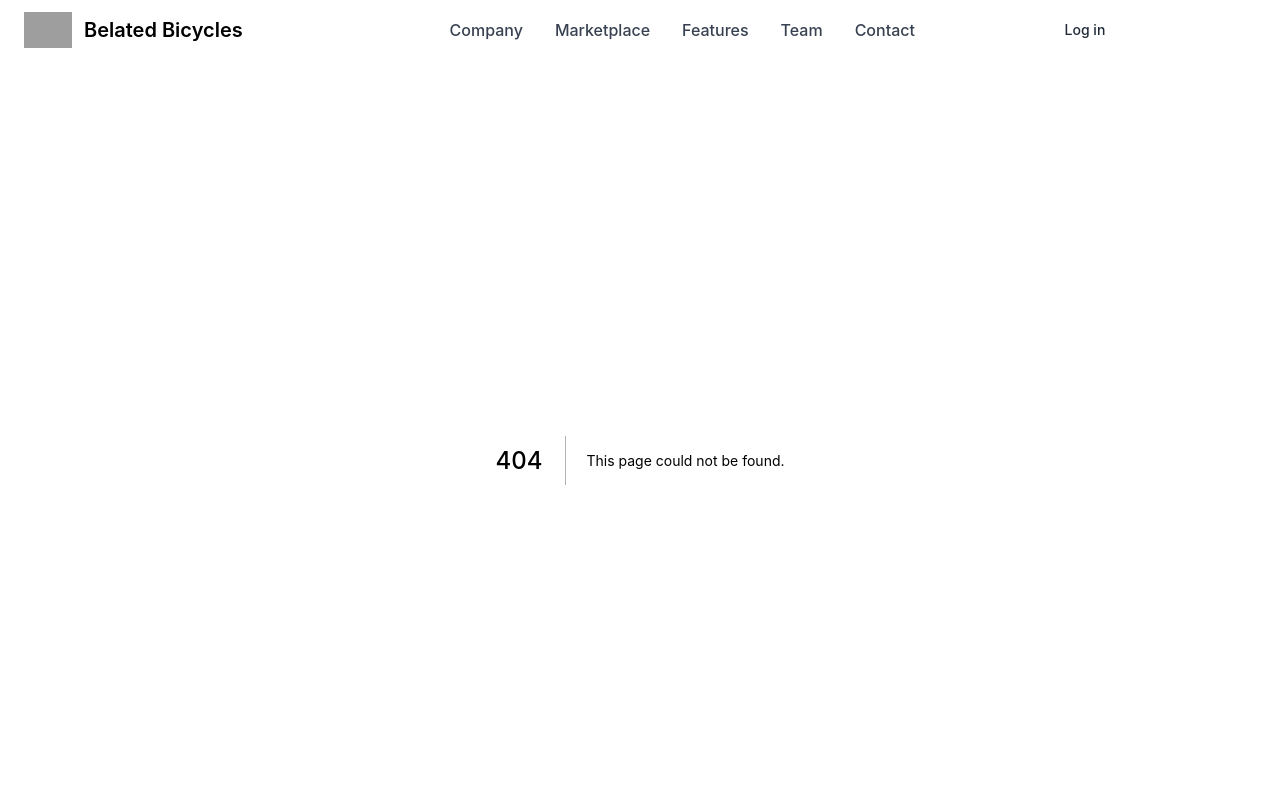
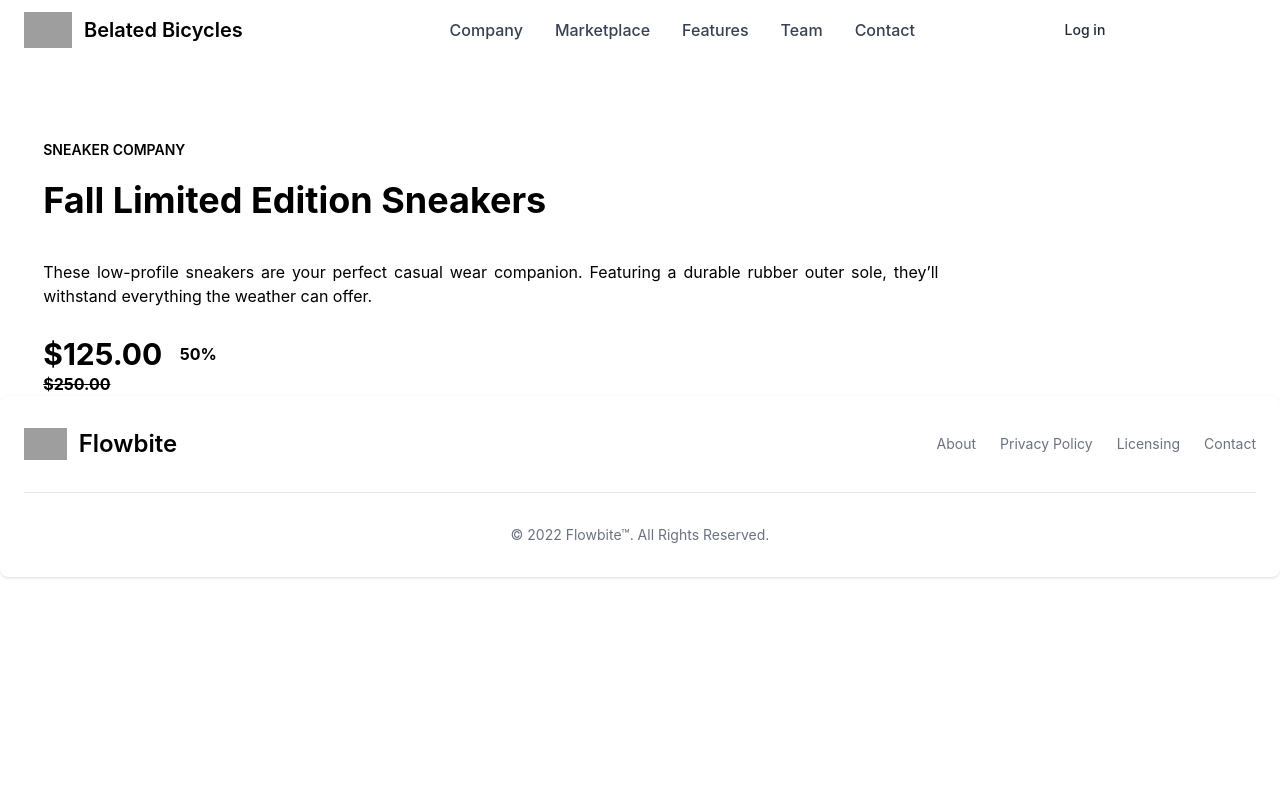
Before and after one commit to jchapps/next.js-shopify-store, a Next.js app: page /products/1 in a window 1280 px wide. Before the commit this address had no page. Shown: the top 800 px of the page. Built offline with nearby package versions, Linux system fonts and the light colour scheme; grey boxes are pictures that could not be loaded.

Commit message:
product show page

```diff
--- a/pages/index.js
+++ b/pages/index.js
@@ -4,7 +4,6 @@ import styles from "../styles/Home.module.css";
 import Navbar from "../components/Navbar";
 import Footer from "../components/Footer";
 import { formatPrice, storefront } from "../utils";
-import link from "next/link";
 import Link from "next/link";
 
 const staticProducts = [];
@@ -17,17 +16,13 @@ export default function Homepage({ products }) {
         <h2 className="text-2xl font-bold tracking-tight text-gray-900">
           Our Products
         </h2>
-
         <div className="mt-6 grid grid-cols-1 gap-y-10 gap-x-6 sm:grid-cols-2 lg:grid-cols-4 xl:gap-x-8">
           {products.edges.map((item) => {
             const product = item.node;
             const image = product.images.edges[0].node;
             return (
-              <div
-                key={product.handle}
-                href={`/products/${product.handle}`}
-                className="group relative"
-              >
+              <Link key={product.handle} href={`/products/${product.handle}`}>
+                <div className="group relative">
                   <div className="min-h-80 aspect-w-1 aspect-h-1 w-full overflow-hidden rounded-md bg-gray-200 group-hover:opacity-75 lg:aspect-none lg:h-80">
                     <img
                       src={image.transformedSrc}
@@ -39,7 +34,10 @@ export default function Homepage({ products }) {
                     <div>
                       <h3 className="text-sm text-gray-700">
                         <a href={product.href}>
-                        <span aria-hidden="true" className="absolute inset-0" />
+                          <span
+                            aria-hidden="true"
+                            className="absolute inset-0"
+                          />
                           {product.title}
                         </a>
                       </h3>
@@ -53,6 +51,7 @@ export default function Homepage({ products }) {
                     </p>
                   </div>
                 </div>
+              </Link>
             );
           })}
         </div>
--- /dev/null
+++ b/pages/products/[handle].js
@@ -0,0 +1,34 @@
+const staticProducts = [];
+
+export default function Homepage({}) {
+  return (
+    <div className="col-span-1 flex justify-center">
+      <div className="md:mt-20 mt-5">
+        <h3 className="small-text text-sm font-semibold select-none ml-9 md:ml-0">
+          SNEAKER COMPANY
+        </h3>
+        <h1 className="font-bold titles md:text-4xl text-3xl md:w-3/4 ml-9 md:ml-0 mt-5 select-none">
+          Fall Limited Edition Sneakers
+        </h1>
+        <p className="mt-10 md:text-justify w-3/4 nav-btns font-normal ml-9 md:ml-0 select-none">
+          These low-profile sneakers are your perfect casual wear companion.
+          Featuring a durable rubber outer sole, they’ll withstand everything
+          the weather can offer.
+        </p>
+
+        <div className="mt-7 select-none ml-9 md:ml-0">
+          <div className="flex gap-5 items-center justify-between">
+            <div className="flex gap-3 items-center">
+              <span className="font-bold titles text-3xl">$125.00</span>
+              <span className="small-text discount font-bold w-12 text-center rounded-md">
+                50%
+              </span>
+            </div>
+            <del className="before-price font-bold md:hidden mr-9">$250.00</del>
+          </div>
+          <del className="before-price font-bold hidden md:block">$250.00</del>
+        </div>
+      </div>
+    </div>
+  );
+}
```
Lines whose indentation alone changed are shown as unchanged.
